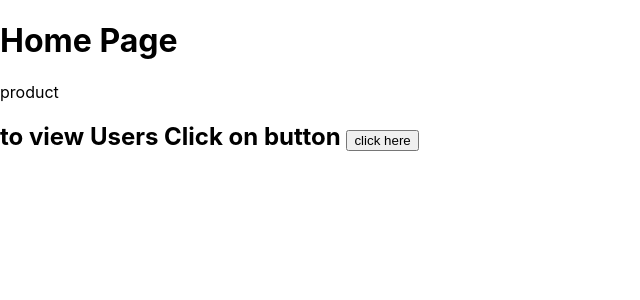
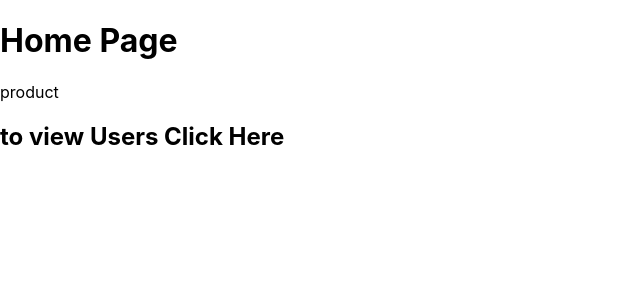
Before and after one commit to MistbornL/next, a Next.js app: page / in a window 1280 px wide. Shown: the top 300 px of the page, without its empty margins (0-640 px from the left). Built offline with nearby package versions, Linux system fonts and the light colour scheme.

Commit message:
run build and start app for pre rendering example

```diff
--- a/pages/index.js
+++ b/pages/index.js
@@ -13,14 +13,7 @@ const Home = () => {
         <a>product</a>
       </Link>
       <h2>
-        to view Users Click on button{" "}
-        <button
-          onClick={() => {
-            router.push("/users");
-          }}
-        >
-          click here
-        </button>
+        to view Users Click <Link href={"/users"}>Here</Link>
       </h2>
     </div>
   );
```
